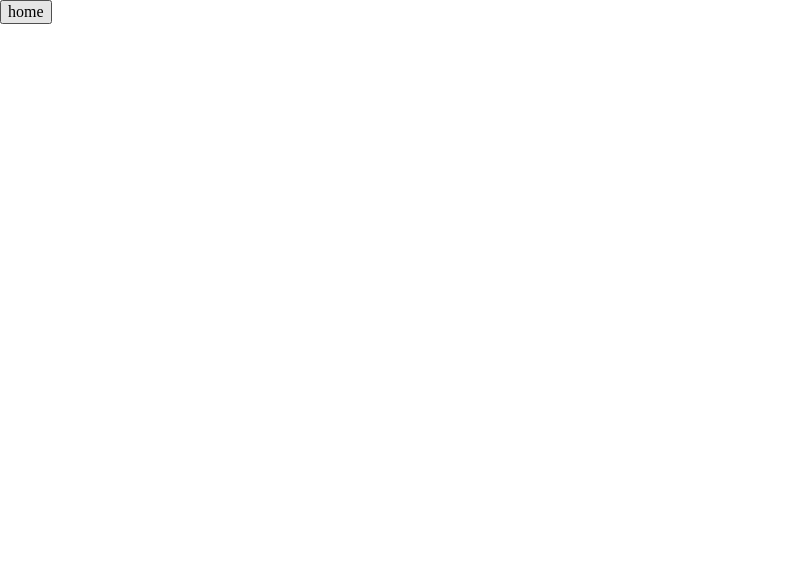
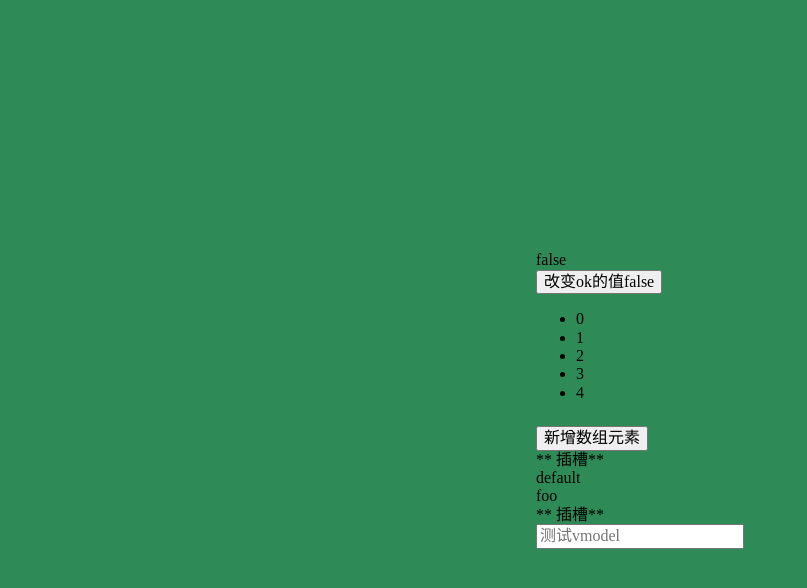
Before and after one commit to Kento97/vue3.2-tsx, a Vue app: page / in a window 1280 px wide. Shown: the top 588 px of the page, without its empty margins (0-807 px from the left). Built offline with nearby package versions, Linux system fonts and the light colour scheme.

Commit message:
整理vue3.2 的tsx写法，后续补充...

```diff
--- /dev/null
+++ b/src/App.scss
@@ -0,0 +1,7 @@
+.App {
+  min-height: 100vh;
+  display: flex;
+  justify-content: center;
+  align-items: center;
+  background-color: seagreen;
+}
--- a/src/App.tsx
+++ b/src/App.tsx
@@ -1,7 +1,12 @@
 import { defineComponent } from "vue";
 import { RouterView } from "vue-router";
+import "./App.scss";
 export default defineComponent({
   setup() {
-    return () => <RouterView />;
+    return () => (
+      <div class='App'>
+        <RouterView />
+      </div>
+    );
   },
 });
--- /dev/null
+++ b/src/components/TestCom.tsx
@@ -0,0 +1,18 @@
+import { defineComponent, ref } from "vue";
+
+export default defineComponent({
+  setup(_, { slots }) {
+    return () => {
+      return (
+        <div>
+          ** 插槽**
+          {/* 默认插槽 */}
+          <div>{slots.default && slots.default()}</div>
+          {/* 具名插槽 */}
+          <div>{slots.foo && slots.foo()}</div>
+          ** 插槽**
+        </div>
+      );
+    };
+  },
+});
--- a/src/views/Home.tsx
+++ b/src/views/Home.tsx
@@ -1,9 +1,70 @@
-import { defineComponent } from "vue";
+import TestCom from "@/components/TestCom";
+import { defineComponent, ref, watch, watchEffect } from "vue";
+
 export default defineComponent({
   setup() {
+    //v-if
+    const ok = ref(false);
+    const toggle = () => {
+      ok.value = !ok.value;
+    };
+
+    //v-for
+    const numberList = ref(Array.from(Array(5), (v: number, k: number) => k));
+    const addListItem = () => {
+      numberList.value.push(numberList.value.length);
+    };
+    //插槽
+    const slots = {
+      foo: () => {
+        return <div>foo</div>;
+      },
+      default: () => {
+        return "default";
+      },
+    };
+
+    //v-model
+    const inputValue = ref("");
+    const handleChange = (e: Event) => {
+      inputValue.value = (e.target as HTMLInputElement).value;
+    };
+
+    //watch
+    watch(inputValue, (newVal) => {
+      console.log("inputValue变化了");
+    });
+    //watchEffect
+    // watchEffect(() => {
+    //   console.log("inputValue变化了", inputValue.value);
+    // });
     return () => (
       <div>
-        <button>home</button>
+        {/* v-if */}
+        {ok.value ? <div>true</div> : <div>false</div>}
+        <button onClick={toggle}>改变ok的值{`${ok.value}`}</button>
+
+        {/* v-for */}
+        <ul style={{ height: "100px", overflow: "auto" }}>
+          {numberList.value.map((num) => (
+            <li key={num}>{num}</li>
+          ))}
+        </ul>
+        {/* v-on */}
+        <button onClick={addListItem}>新增数组元素</button>
+
+        {/* 渲染插槽 */}
+        <TestCom>{slots}</TestCom>
+
+        {/* v-model */}
+        <div>{inputValue.value}</div>
+        <input
+          type="text"
+          value={inputValue.value}
+          onInput={handleChange}
+          placeholder="测试vmodel"
+          title="VModel"
+        />
       </div>
     );
   },
```
